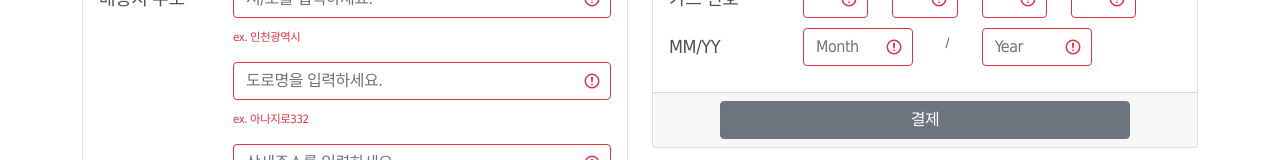
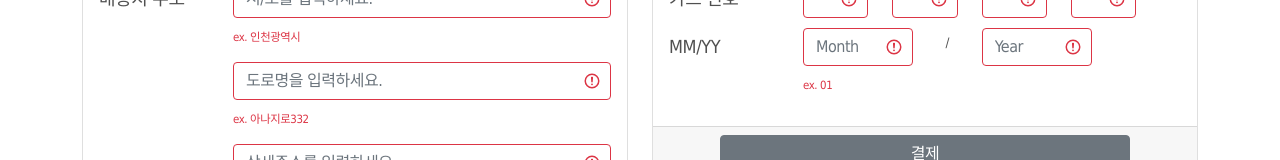
Before and after one commit to kwonsean/KDT_REACT_MiniProject, a React (Create React App) app in the folder client/: page /cart in a window 1280 px wide. Shown: the part 582-742 px from the top of the page. Built offline with nearby package versions, Linux system fonts and the light colour scheme; no server answers.

Commit message:
feat: 카드 월 예시 추가

```diff
--- a/client/src/components/cart/CartCardInfo.jsx
+++ b/client/src/components/cart/CartCardInfo.jsx
@@ -7,6 +7,7 @@ import {
   CardFooter,
   CardHeader,
   Col,
+  FormFeedback,
   Input,
   Label,
   Row,
@@ -59,6 +60,7 @@ export default function CartCardInfo({
   useEffect(() => {
     checkValid(cardDataObj)
     // console.log('cardDataObj', cardDataObj)
+    // eslint-disable-next-line react-hooks/exhaustive-deps
   }, [changeInputCheck])
 
   const [defaultObj, setDefaultObj] = useState({
@@ -113,7 +115,7 @@ export default function CartCardInfo({
           complete_yn: 'Y',
         })
         .then((orderResponse) => {
-          const { data } = orderResponse
+          // const { data } = orderResponse
           // console.log('orderResponse', data)
         })
         .catch((orderError) => console.log('orderError', orderError))
@@ -241,6 +243,7 @@ export default function CartCardInfo({
               maxLength={2}
               onChange={(e) => changeInput(e)}
             ></Input>
+            <FormFeedback>ex. 01</FormFeedback>
           </Col>
           <Col xs='1' style={{ textAlign: 'center' }}>
             /
```
